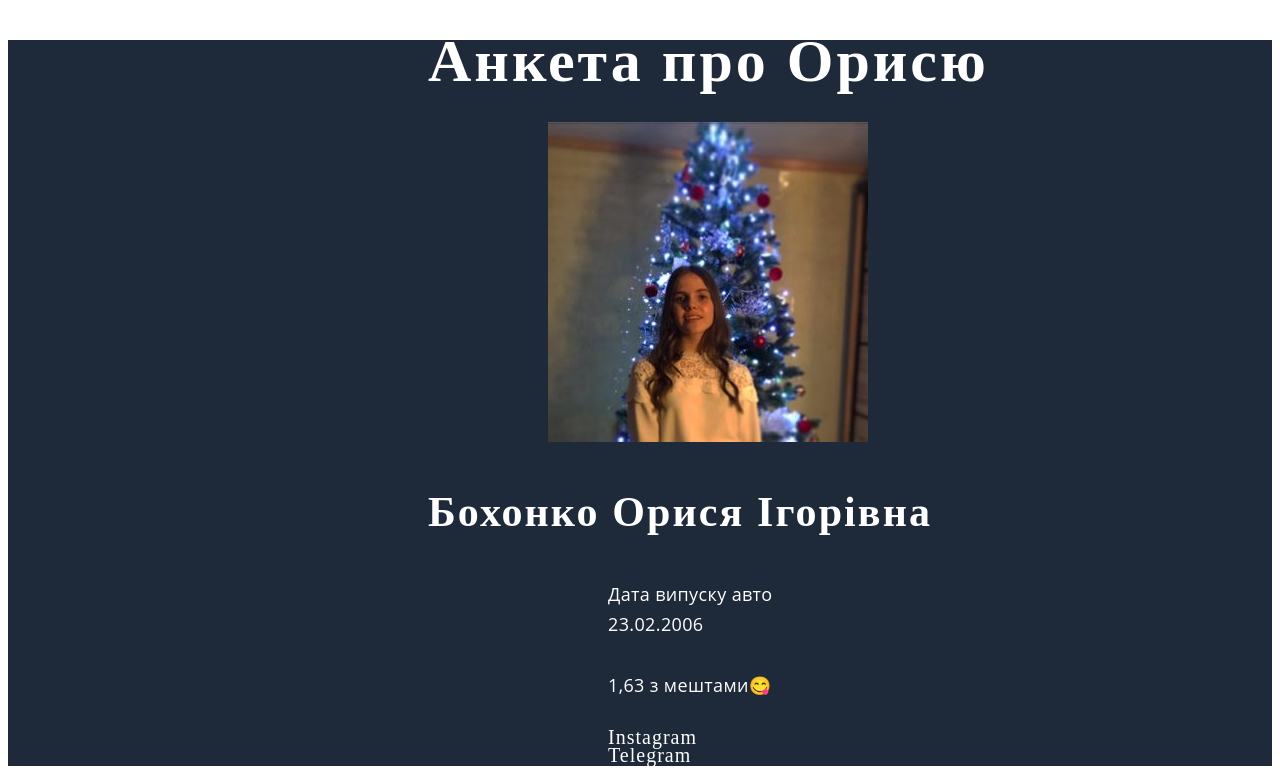
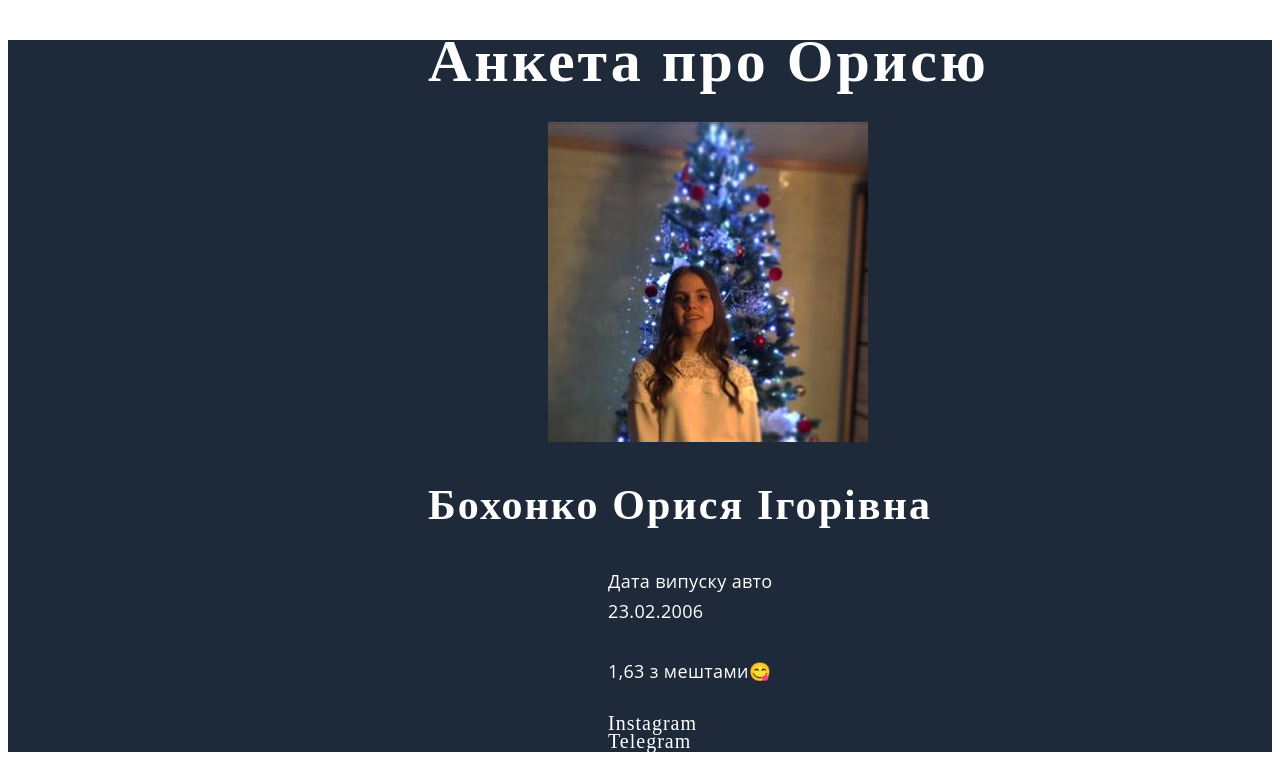
Before and after one commit to dimon4iksc/orisiaa, a plain HTML site: page index.html in a window 1280 px wide. Shown: the top 784 px of the page. Drawn offline with Linux system fonts and the light colour scheme.

Commit message:
Update style.css

```diff
--- a/css/style.css
+++ b/css/style.css
@@ -45,7 +45,7 @@
     font-style: normal;
     font-weight: 700;
     font-size: 42px;
-    line-height: 49px;
+    line-height: 0.85;
     letter-spacing: 0.05em;
     color: #FFFFFF;
 
```
